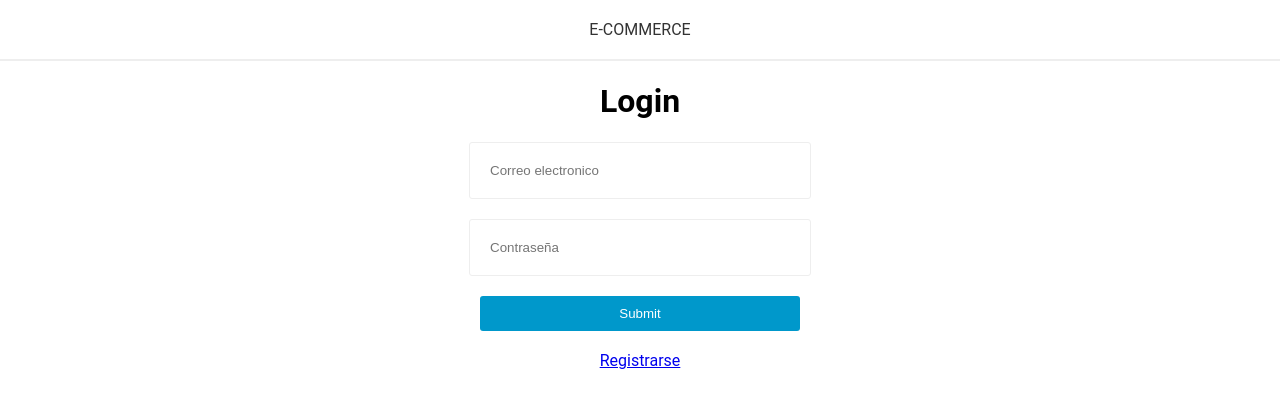
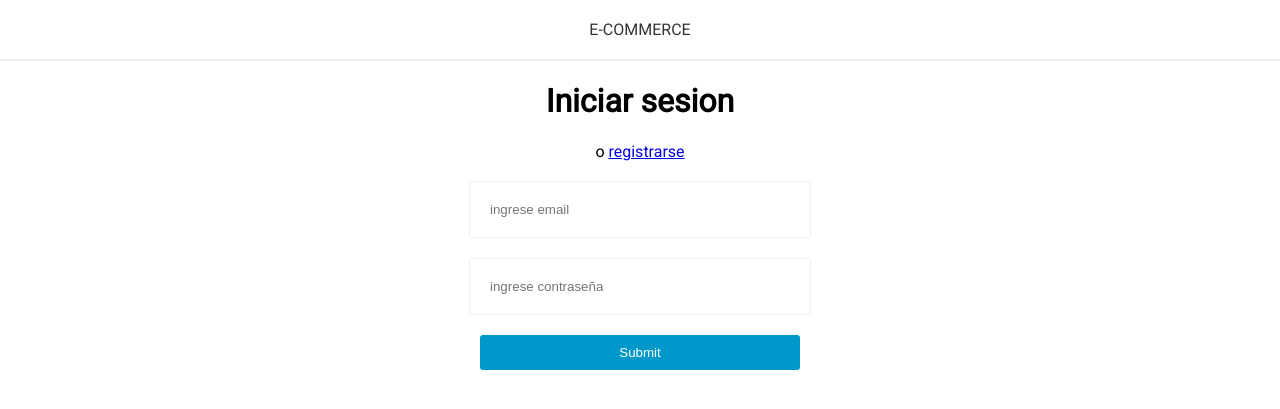
Before and after one commit to vcuaya/ecommerce, a PHP site: page /login.php in a window 1280 px wide. Shown: the top 409 px of the page. Run offline with PHP 8.4, Linux system fonts and the light colour scheme; some web fonts are replaced.

Commit message:
Update login.php

```diff
--- a/login.php
+++ b/login.php
@@ -1,48 +1,25 @@
 <?php
+
   session_start();
-$alert ='';
-require "database.php";
 
-if(!empty($_POST))
-{
-	if(empty($_POST['correo']) || empty($_POST['pass']))
-	{
-		$alert = 'Ingrese usuario y contraseña';
+  if (isset($_SESSION['user_id'])) {
+    header('Location: catalogue.php');
   }
-	else{
+  require 'database.php';
 
+  if (!empty($_POST['email']) && !empty($_POST['password'])) {
+    $records = $conn->prepare('SELECT idcliente, correo, password FROM cliente WHERE correo = :email');
+    $records->bindParam(':email', $_POST['email']);
+    $records->execute();
+    $results = $records->fetch(PDO::FETCH_ASSOC);
 
-		$correo = $_POST['correo'];
-		$password = password_hash($_POST['pass'], PASSWORD_BCRYPT);
+    $message = '';
 
-		/*$query = $conn->prepare('SELECT idcliente, correo, pass FROM cliente WHERE correo = :correo and pass = :pass');
-		$query->bindParam(':correo', $_POST['correo']);
-		$query->bindParam(':pass', $password);
-		$query->execute();*/
-
-		$query = mysqli_query($conn,"SELECT * FROM cliente WHERE correo = '$correo' and pass = '$password'");
-		//$result = 0;
-		//$result = count($query);
-		//$result = mysqli_num_rows($query);
-		$result = mysqli_num_rows($query);
-
-
-
-
-
-		if($result > 0)
-		{
-			$data = mysqli_fetch_array($query);
-			$_SESSION['correo'] = $data['correo'];
-			$_SESSION['pass'] = $data['pass'];
-
-			header('location:indice.php');
-		}
-		else
-		{
-			$alert= 'Usuario o contraseña inválidos';
-			session_destroy();
-		}
+    if (count($results) > 0 && password_verify($_POST['password'], $results['password'])) {
+      $_SESSION['user_id'] = $results['idcliente'];
+      header("Location: catalogue.php");
+    } else {
+      $message = 'Correo o contraseña incorrectos';
     }
   }
 ?>
@@ -51,26 +28,24 @@ if(!empty($_POST))
 <html>
   <head>
     <meta charset="utf-8">
-	<title>LOGIN</title>
-	<link rel="stylesheet" type="text/css" href="https://fonts.goggleapis.com/css/css?family=Roboto">
-	<link rel="stylesheet" type="text/css" href="assets/css/estilos1.css">
+    <title>Iniciar sesion</title>
+    <link href="https://fonts.googleapis.com/css?family=Roboto" rel="stylesheet">
+    <link rel="stylesheet" href="assets/css/estilos1.css">
   </head>
   <body>
-
     <?php require 'partials/header.php' ?>
 
-	<h1>Login</h1>
+    <?php if(!empty($message)): ?>
+      <p> <?= $message ?></p>
+    <?php endif; ?>
 
-	<?php if(!empty($message)) : ?>
-		<p><?= $message ?></p>
-	<?php endif;?>
+    <h1>Iniciar sesion</h1>
+    <span>o <a href="signup.php">registrarse</a></span>
 
-	<form action="login.php" method="post">
-		<input type="text" name="correo" placeholder="Correo electronico">
-		<input type="password" name="pass" placeholder="Contraseña">
-		<input type="submit" name="send">
+    <form action="login.php" method="POST">
+      <input name="email" type="text" placeholder="ingrese email">
+      <input name="password" type="password" placeholder="ingrese contraseña">
+      <input type="submit" value="Submit">
     </form>
-	<span><a href="signup.php">Registrarse</a></span>
-
   </body>
 </html>
```
Lines whose indentation alone changed are shown as unchanged.
